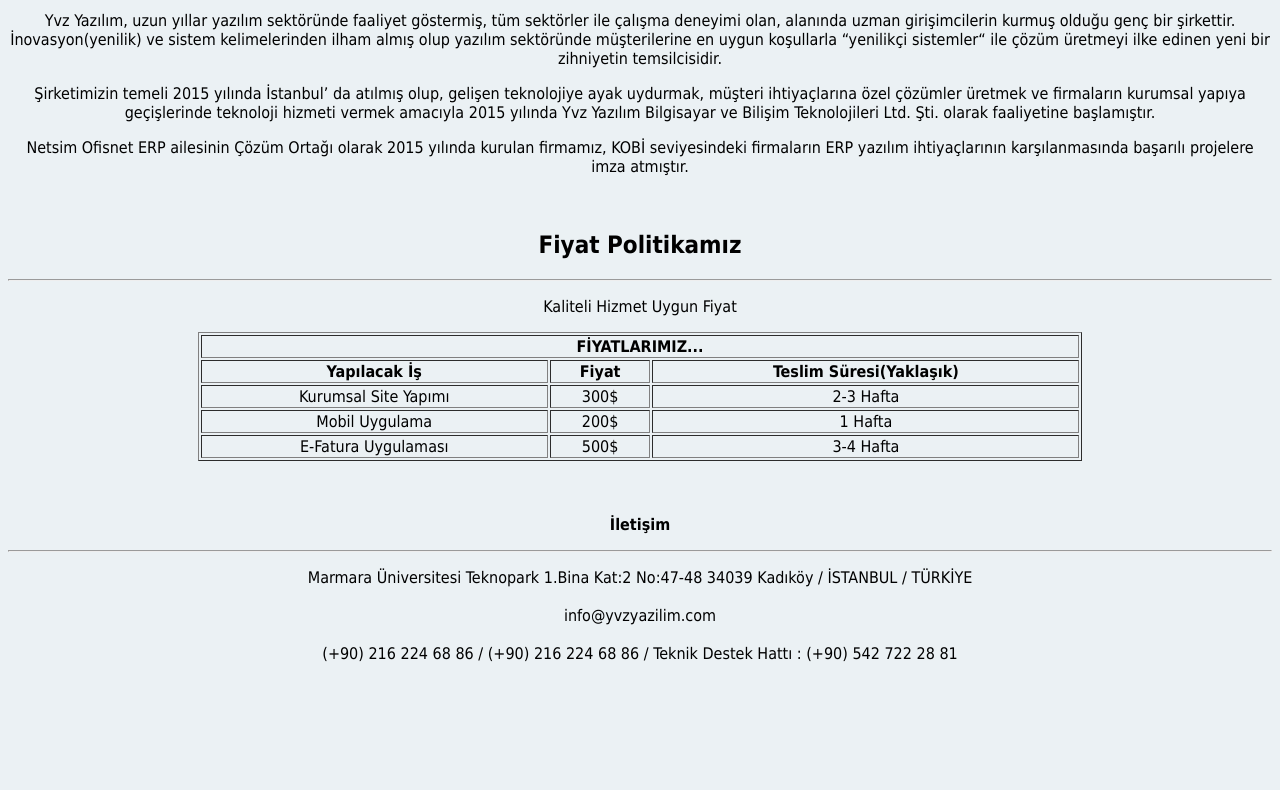
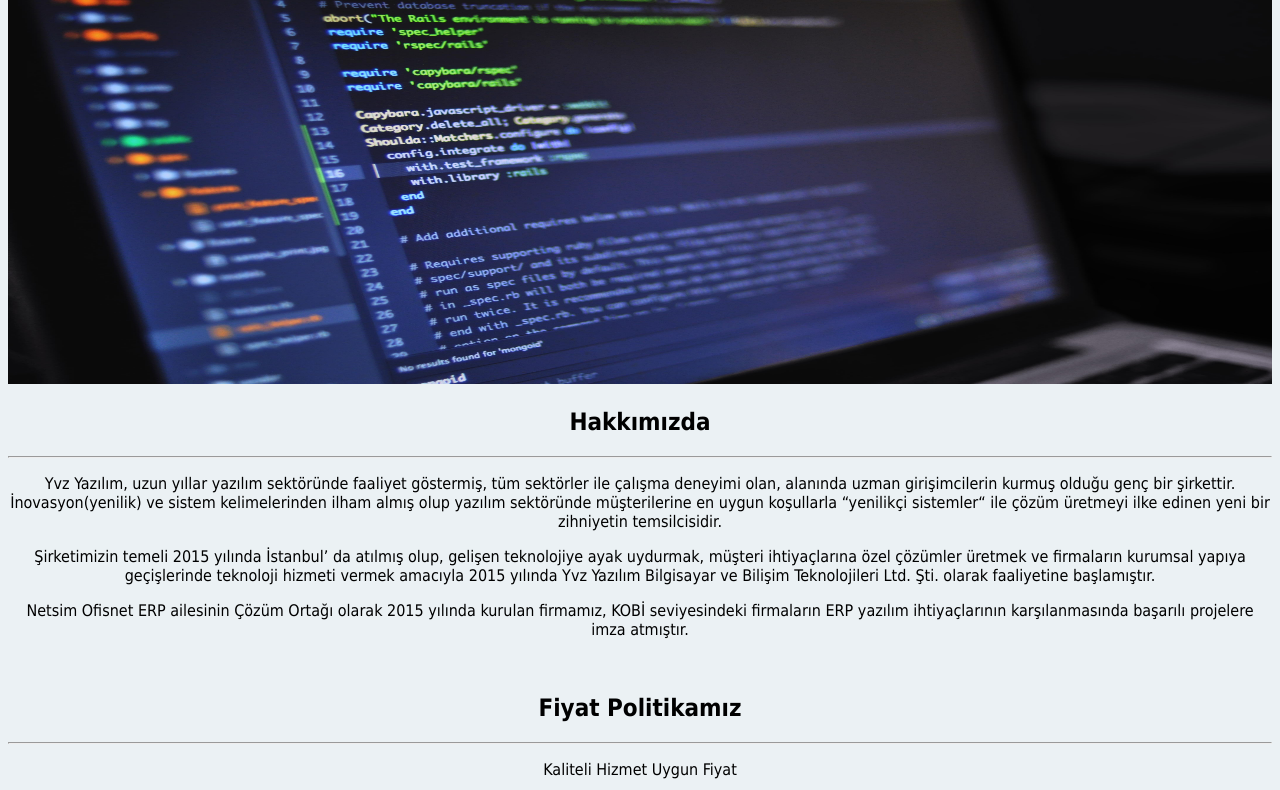
Before and after one commit to YavuzGurdal/First_WebSite, a plain HTML site: page index.html in a window 1280 px wide. Shown: the part 182-972 px from the top of the page. Before the commit the page ends 861 px from the top, so only its background shows below. Drawn offline with Linux system fonts and the light colour scheme.

Commit message:
fotograflardan images/ leri sidim

```diff
--- a/index.html
+++ b/index.html
@@ -17,7 +17,7 @@
     <b><p align="right"> <a href="#anasayfa"> Ana Sayfa</a> || <a href="#hakkimizda">Hakkımızda</a> || <a href="örneksiteler.html">Örnek Sitelerimiz</a> || <a href="#fiyatpolitikasi">Fiyat Politikası</a> || <a href="#iletisim">İletişim</a> </p></b><br><br>
    </font>
  <!--firma fotoğraf-->
-    <img width="100%" height="400" src="images/firmafotograf5.jpg" alt="Yvz Yazılım">
+    <img width="100%" height="400" src="firmafotograf5.jpg" alt="Yvz Yazılım">
 
     <!--img width="100%" height="180" src="https://www.google.com/imgres?imgurl=https%3A%2F%2Fwww.medyasoft.com.tr%2Fdocuments%2Fblog_yazilari%2Fyerli2.jpg&imgrefurl=https%3A%2F%2Fwww.medyasoft.com.tr%2Ftr%2Fblog%2Fyerli-ve-milli-yazilimin-onu-nasil-acilir&docid=JUBKf3W-C20Q7M&tbnid=Gafz9ujqtpS1LM%3A&vet=12ahUKEwipk6fsrd_lAhUhMewKHWKMBwU4ZBAzKBQwFHoECAEQFw..i&w=1920&h=630&bih=529&biw=1280&q=yaz%C4%B1l%C4%B1mla%20ilgili%20foto%C4%9Fraf&ved=2ahUKEwipk6fsrd_lAhUhMewKHWKMBwU4ZBAzKBQwFHoECAEQFw&iact=mrc&uact=8" alt="Yvz Yazılım"-->
 
```
